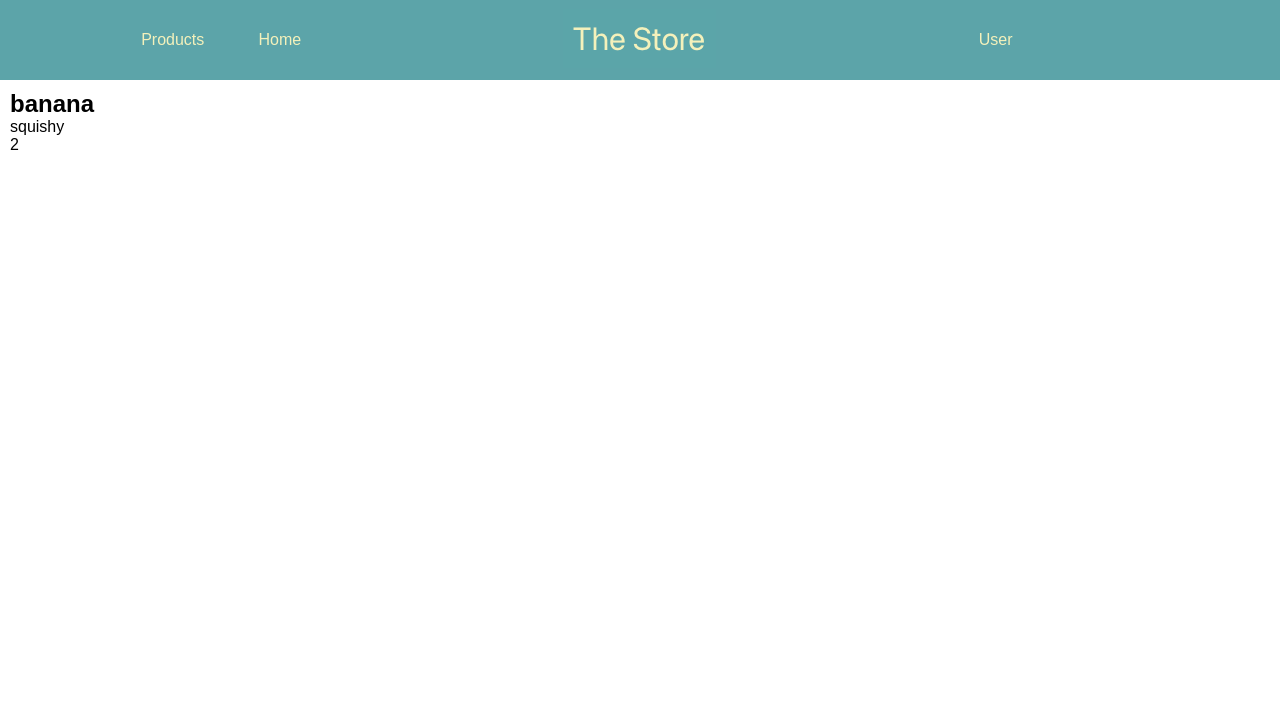
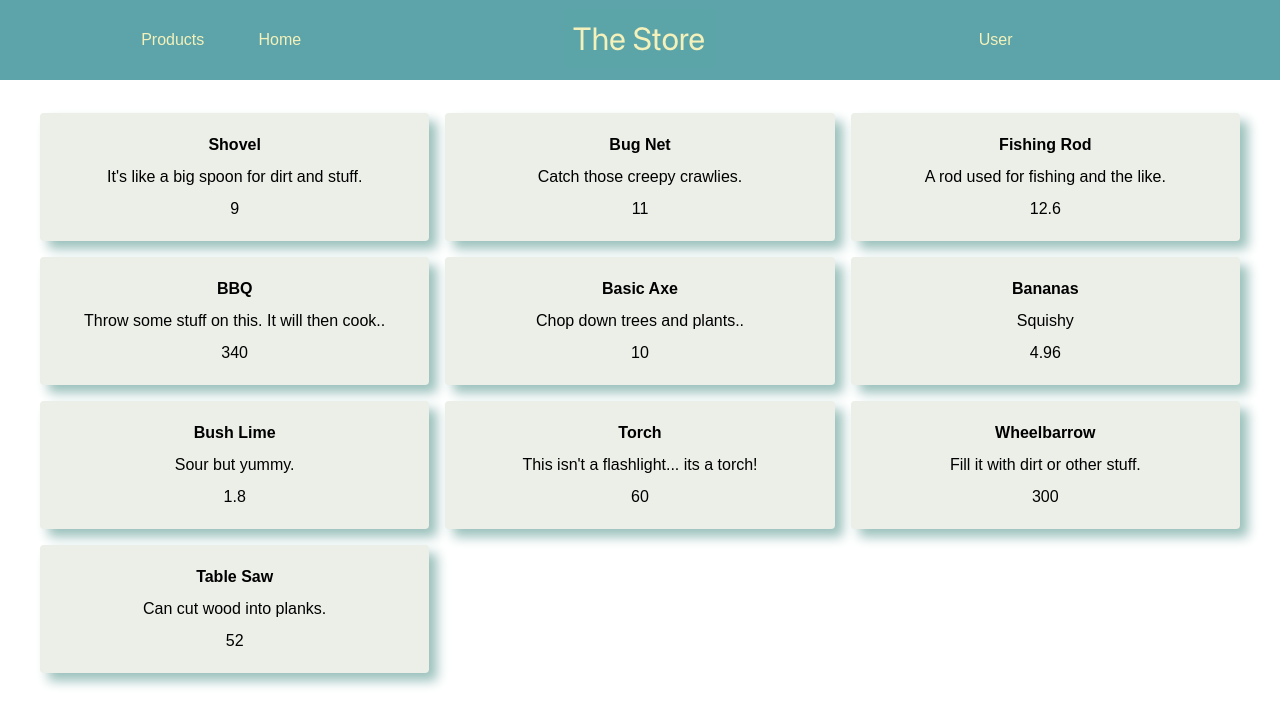
Before and after one commit to zoehay/angular-e-commerce, an Angular app: page /products in a window 1280 px wide. Shown: the top 726 px of the page. Built offline with nearby package versions, Linux system fonts and the light colour scheme.

Commit message:
basic product tile style

```diff
--- a/src/app/app.component.css
+++ b/src/app/app.component.css
@@ -21,6 +21,9 @@ a {
   color: var(--accent-light-2);
 }
 
+a:hover {
+  color: var(--accent-bold-2);
+}
 .content {
   padding: var(--content-padding);
 }
--- a/src/app/product/product.component.css
+++ b/src/app/product/product.component.css
@@ -0,0 +1,18 @@
+.product-tile {
+  background: var(--bg-color-1);
+  min-width: 8rem;
+  min-height: 6rem;
+  margin-bottom: 0.5rem;
+  margin-top: 0.5rem;
+  padding: 1rem;
+  box-shadow: 0.5rem 0.5rem 0.7rem var(--accent-light-1);
+  border-radius: 0.25rem;
+  text-align: center;
+  display: flex;
+  flex-direction: column;
+  justify-content: space-around;
+}
+
+.product-name {
+  font-size: 1rem;
+}
--- a/src/app/products/products.component.css
+++ b/src/app/products/products.component.css
@@ -0,0 +1,13 @@
+.product-feed {
+  width: 100%;
+  display: grid;
+  grid-template-columns: 1fr 1fr;
+  box-sizing: border-box;
+  column-gap: 1rem;
+}
+
+@media (min-width: 46rem) {
+  .product-feed {
+    grid-template-columns: 1fr 1fr 1fr;
+  }
+}
--- a/src/app/products/products.component.ts
+++ b/src/app/products/products.component.ts
@@ -8,17 +8,68 @@ import { Product } from '../product';
   standalone: true,
   imports: [CommonModule, ProductComponent],
   template: `
-    <section class="product-feed">
-      <app-product [product]="product"></app-product>
-    </section>
+    <div class="page-content">
+      <section class="product-feed">
+        <app-product
+          *ngFor="let product of productsList"
+          [product]="product"
+        ></app-product>
+      </section>
+    </div>
   `,
   styleUrls: ['./products.component.css'],
 })
 export class ProductsComponent {
-  product: Product = {
-    id: 1,
-    name: 'banana',
-    description: 'squishy',
-    price: 2,
-  };
+  productsList: Product[] = [
+    {
+      id: 1,
+      name: 'Shovel',
+      description: "It's like a big spoon for dirt and stuff.",
+      price: 9.0,
+    },
+    {
+      id: 1,
+      name: 'Bug Net',
+      description: 'Catch those creepy crawlies.',
+      price: 11.0,
+    },
+    {
+      id: 1,
+      name: 'Fishing Rod',
+      description: 'A rod used for fishing and the like.',
+      price: 12.6,
+    },
+    {
+      id: 1,
+      name: 'BBQ',
+      description: 'Throw some stuff on this. It will then cook..',
+      price: 340.0,
+    },
+    {
+      id: 1,
+      name: 'Basic Axe',
+      description: 'Chop down trees and plants..',
+      price: 10.0,
+    },
+    { id: 1, name: 'Bananas', description: 'Squishy', price: 4.96 },
+    { id: 1, name: 'Bush Lime', description: 'Sour but yummy.', price: 1.8 },
+    {
+      id: 1,
+      name: 'Torch',
+      description: "This isn't a flashlight... its a torch!",
+      price: 60.0,
+    },
+    {
+      id: 1,
+      name: 'Wheelbarrow',
+      description: 'Fill it with dirt or other stuff.',
+      price: 300.0,
+    },
+    {
+      id: 1,
+      name: 'Table Saw',
+      description: 'Can cut wood into planks.',
+      price: 52.0,
+    },
+  ];
 }
--- a/src/styles.css
+++ b/src/styles.css
@@ -24,3 +24,13 @@ button.primary {
   color: white;
   border-radius: 8px;
 }
+
+.page-content {
+  padding: 0.9375rem;
+  margin: auto;
+}
+@media (min-width: 46rem) {
+  .page-content {
+    max-width: 75rem;
+  }
+}
```
